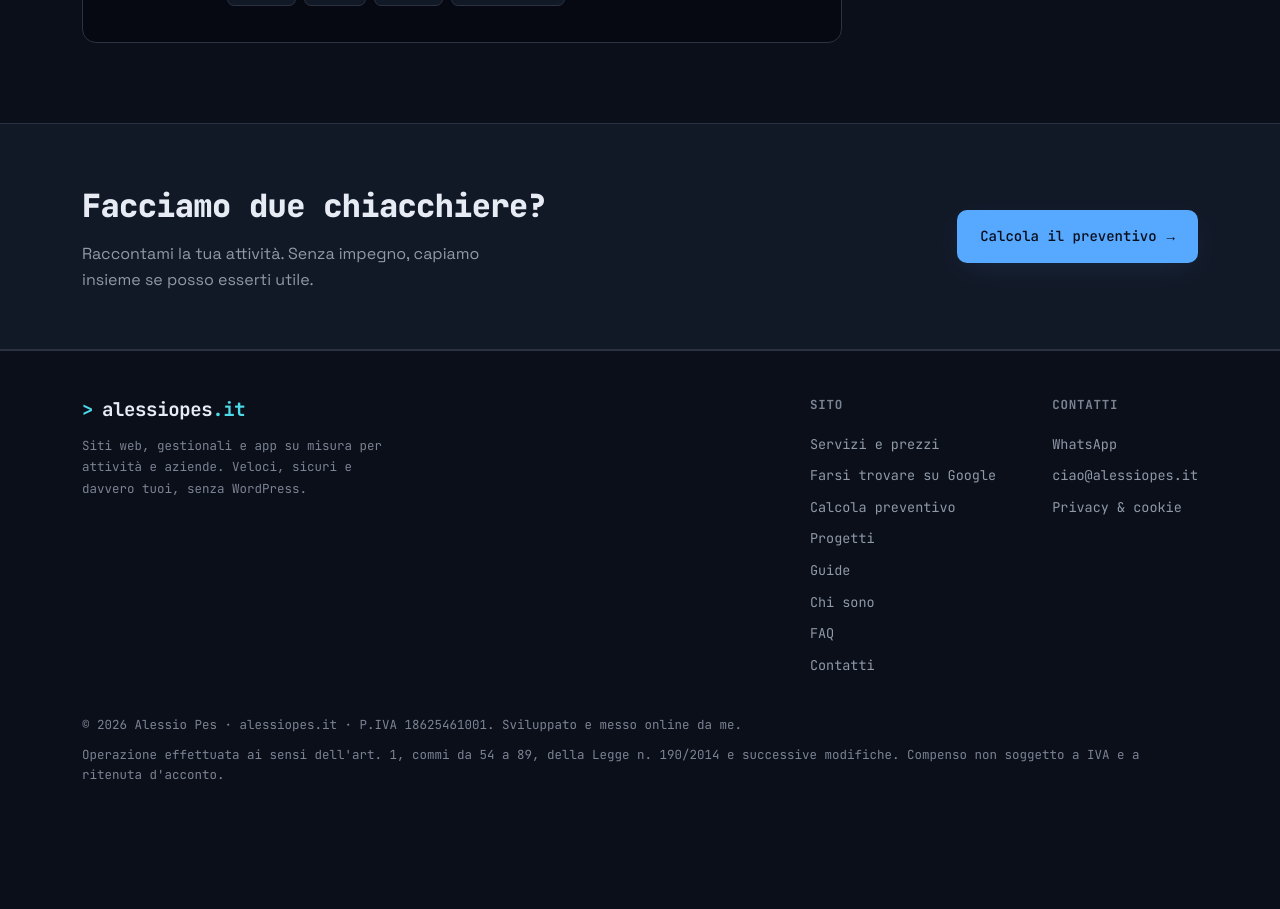
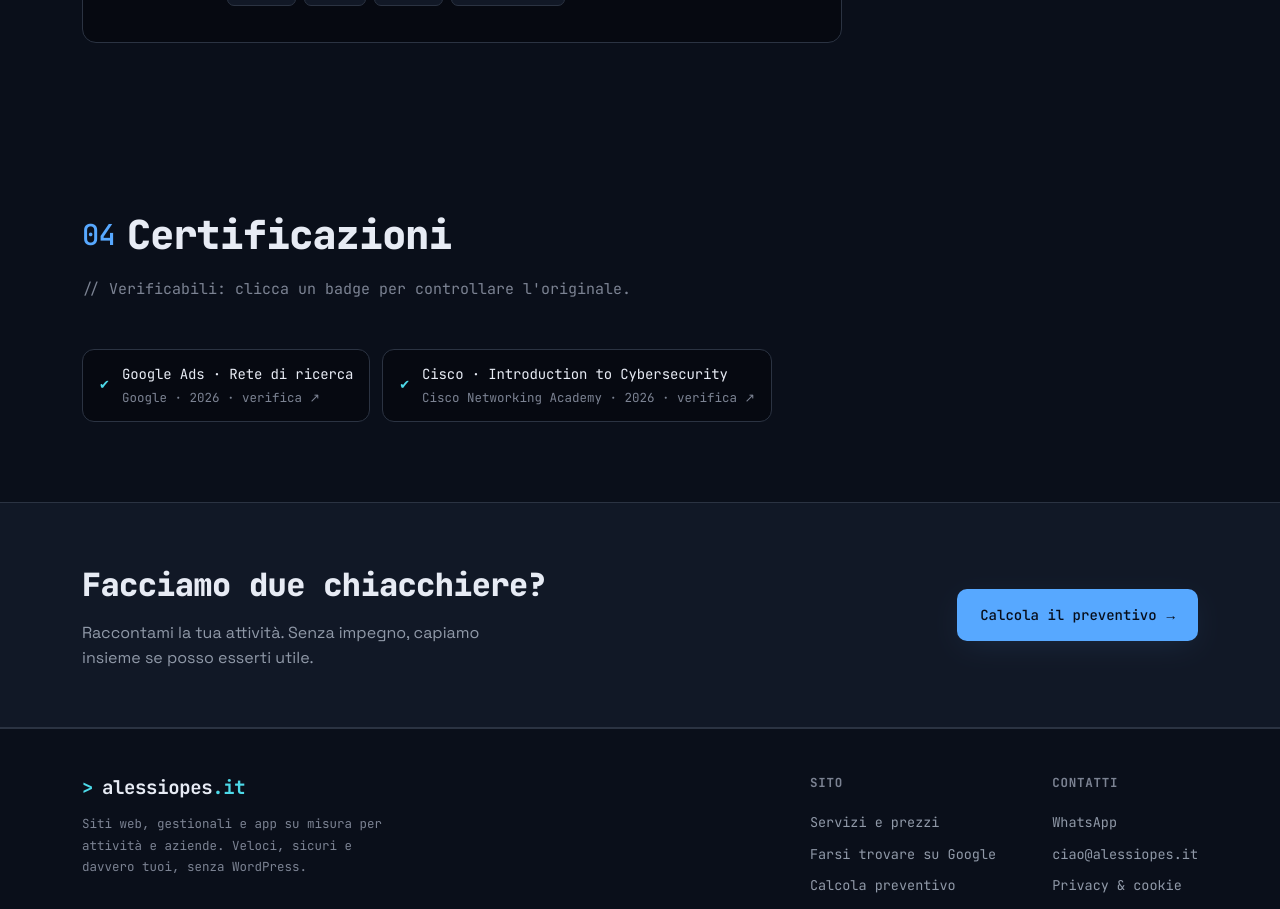
Before and after one commit to alessiopesit-boop/alessiopes-web, an Angular app: page /chi-sono in a window 1280 px wide. Shown: the part 2320-3229 px from the top of the page. Before the commit the page ends 3149 px from the top, so only its background shows below. Built offline with nearby package versions, Linux system fonts and the light colour scheme.

Commit message:
feat(chi-sono): certificazioni verificabili (Google Ads, Cisco)
Aggiunte le certificazioni di Alessio come badge cliccabili verso la verifica ufficiale: sezione dedicata in Chi sono, nota sulla pagina Google e dati strutturati per i motori di ricerca.

```diff
--- a/src/app/pages/chi-sono/chi-sono.html
+++ b/src/app/pages/chi-sono/chi-sono.html
@@ -71,6 +71,34 @@
       </div>
     </div>
   </section>
+
+  <!-- CERTIFICAZIONI -->
+  <section class="block tight">
+    <div class="wrap">
+      <div class="sec-head reveal">
+        <div>
+          <h2 class="sec-title"><span class="num mono">04</span>Certificazioni</h2>
+          <p class="sec-note" style="margin-top:10px;">// Verificabili: clicca un badge per controllare l'originale.</p>
+        </div>
+      </div>
+      <div class="certs reveal">
+        <a class="cert" href="https://skillshop.credential.net/832c0bb9-e4a2-4f90-b543-880c00fd5658" target="_blank" rel="noopener">
+          <span class="ck mono" aria-hidden="true">✔</span>
+          <span class="ct">
+            <span class="cn">Google Ads · Rete di ricerca</span>
+            <span class="cm">Google · 2026 · verifica ↗</span>
+          </span>
+        </a>
+        <a class="cert" href="https://www.credly.com/badges/f7fddd91-e561-4d46-9e72-83dc87e3ebd6" target="_blank" rel="noopener">
+          <span class="ck mono" aria-hidden="true">✔</span>
+          <span class="ct">
+            <span class="cn">Cisco · Introduction to Cybersecurity</span>
+            <span class="cm">Cisco Networking Academy · 2026 · verifica ↗</span>
+          </span>
+        </a>
+      </div>
+    </div>
+  </section>
 </main>
 
 <section class="cta-band">
--- a/src/app/pages/google/google.html
+++ b/src/app/pages/google/google.html
@@ -26,6 +26,7 @@
           <span class="g mono">→ paghi a me</span>
           <h3>La gestione</h3>
           <p>Setup iniziale e canone mensile: imposto le campagne, scelgo le parole giuste, scrivo gli annunci, controllo che il budget sia speso bene e ti mando i risultati in modo comprensibile. Tu non tocchi niente.</p>
+          <p class="mono" style="font-size:12.5px;color:var(--accent);margin-top:10px;">✔ A cura di un profilo <a routerLink="/chi-sono" style="color:var(--accent);">certificato Google Ads</a>.</p>
         </div>
         <div class="why" style="border-color:color-mix(in oklch, var(--accent-2) 35%, var(--line));">
           <span class="g mono" style="color:var(--accent-2);">→ paghi a Google</span>
--- a/src/index.html
+++ b/src/index.html
@@ -42,7 +42,8 @@
   }
   </script>
   <!-- Entità Person (E-E-A-T): identità dell'autore, collegata al business.
-       hasCredential: aggiungere qui le certificazioni quando confermate (nome, ente, anno). -->
+       hasCredential: certificazioni verificabili. La Google Ads scade (validFrom/expires):
+       quando è scaduta va rinnovata o rimossa (vedi CLAUDE.md, sezione Certificazioni). -->
   <script type="application/ld+json">
   {
     "@context": "https://schema.org",
@@ -63,6 +64,25 @@
       "E-commerce",
       "SEO tecnica",
       "DevOps"
+    ],
+    "hasCredential": [
+      {
+        "@type": "EducationalOccupationalCredential",
+        "name": "Certificazione Google Ads sulla rete di ricerca",
+        "credentialCategory": "certification",
+        "recognizedBy": { "@type": "Organization", "name": "Google" },
+        "url": "https://skillshop.credential.net/832c0bb9-e4a2-4f90-b543-880c00fd5658",
+        "validFrom": "2026-09-25",
+        "expires": "2027-09-25"
+      },
+      {
+        "@type": "EducationalOccupationalCredential",
+        "name": "Introduction to Cybersecurity",
+        "credentialCategory": "certificate",
+        "recognizedBy": { "@type": "Organization", "name": "Cisco Networking Academy" },
+        "url": "https://www.credly.com/badges/f7fddd91-e561-4d46-9e72-83dc87e3ebd6",
+        "validFrom": "2026-09-24"
+      }
     ],
     "sameAs": [
       "https://it.trustpilot.com/review/alessiopes.it",
--- a/src/styles.css
+++ b/src/styles.css
@@ -345,6 +345,17 @@ section.block.tight { padding: 80px 0; }
 .stk-tags span { font-family: var(--mono); font-size: 12.5px; color: var(--text); border: 1px solid var(--line);
   border-radius: 7px; padding: 6px 11px; background: var(--bg-2); transition: border-color .2s, color .2s, transform .2s; }
 .stk-tags span:hover { border-color: var(--accent); color: var(--accent); transform: translateY(-1px); }
+
+/* ---------- Certificazioni (badge verificabili) ---------- */
+.certs { display: flex; flex-wrap: wrap; gap: 12px; }
+.cert { display: flex; align-items: center; gap: 12px; text-decoration: none; background: var(--panel);
+  border: 1px solid var(--line); border-radius: 12px; padding: 13px 16px; transition: border-color .2s, transform .2s; }
+.cert:hover { border-color: var(--accent); transform: translateY(-1px); }
+.cert .ck { flex: none; color: var(--accent-2); font-size: 13px; }
+.cert .ct { display: flex; flex-direction: column; gap: 2px; }
+.cert .cn { font-family: var(--mono); font-size: 14px; color: var(--text); letter-spacing: -0.01em; }
+.cert .cm { font-family: var(--mono); font-size: 12.5px; color: var(--faint); }
+.cert:hover .cm { color: var(--accent); }
 
 /* ---------- FAQ ---------- */
 .faq { display: grid; gap: 0; max-width: 820px; }
```
Also changed, not shown: 1 other file (tests, documents, lock files or other folders).
